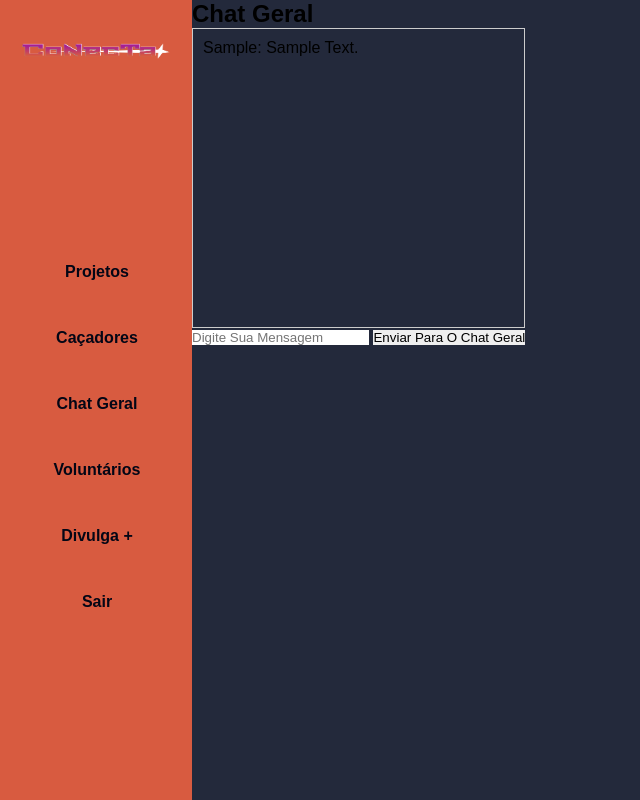
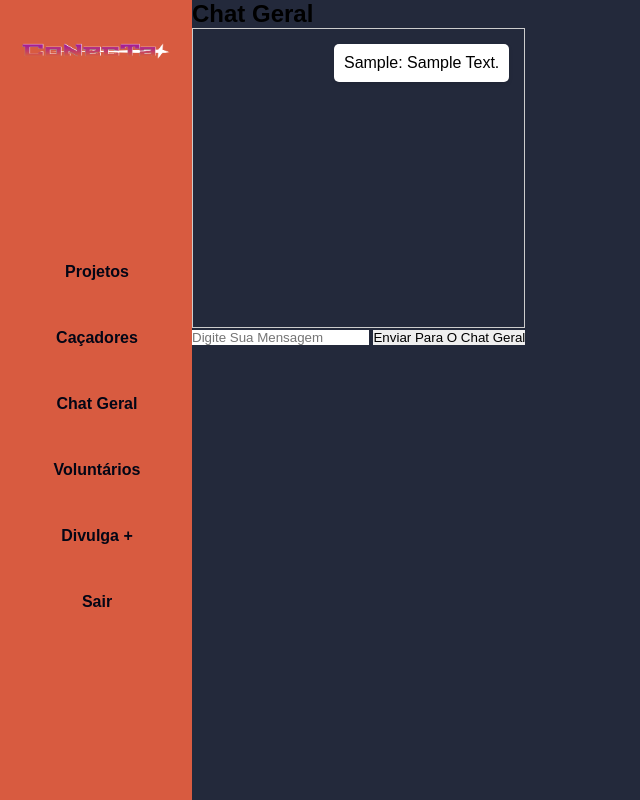
Before and after one commit to dan-albuquerque/conectaP, a Django app: page /chat_geral/ in a window 1280 px wide. Shown: the whole page, without its empty margins (0-640 px from the left). Run offline with Django 4.2, Linux system fonts and the light colour scheme; the first user in the database is signed in; tables that the repository leaves empty hold one stand-in row (Sample ...); some libraries are stand-ins or nearby versions.

Commit message:
Upgrade chat geral

```diff
--- /dev/null
+++ b/static/css/chat_geral.css
@@ -0,0 +1,21 @@
+.balao-container {
+    clear: both;
+}
+
+.balao-mensagem-geral {
+    background-color: #fff;
+    padding: 10px;
+    margin: 5px;
+    border-radius: 5px;
+    box-shadow: 0 2px 4px rgba(0, 0, 0, 0.1);
+    float: left;
+}
+
+.balao-mensagem-user {
+    background-color: #fff;
+    padding: 10px;
+    margin: 5px;
+    border-radius: 5px;
+    box-shadow: 0 2px 4px rgba(0, 0, 0, 0.1);
+    float: right;
+}
--- a/templates/paginas/base.html
+++ b/templates/paginas/base.html
@@ -11,6 +11,7 @@
     <link rel="stylesheet" href="{% static 'css/caçadores.css' %}">
     <link rel="stylesheet" href="{% static 'css/inicio.css' %}">
     <link rel="stylesheet" type="text/css" href="{% static 'css/projetos.css' %}">
+    <link rel="stylesheet" type="text/css" href="{% static 'css/chat_geral.css' %}">
 </head>
 <body>
     <nav class="navbar navbar-light bg-light">
```
Also changed, not shown: templates/paginas/chat_geral.html (+1 -21 lines).
